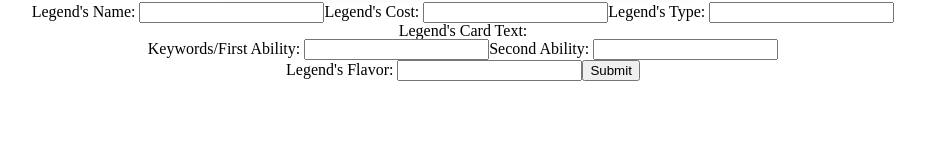
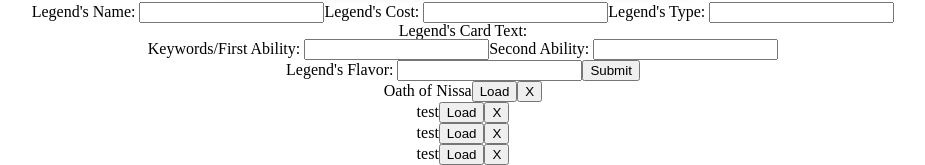
Before and after one commit to Grebllah/phase-2-project, a React (Create React App) app: page / in a window 1280 px wide. Shown: the part 1130-1295 px from the top of the page, without its empty margins (177-1102 px from the left). Before the commit the page ends 1211 px from the top, so only its background shows below. Built offline with nearby package versions, Linux system fonts and the light colour scheme; no server answers; data requests are answered from the project's data file.

Commit message:
update legends json data

```diff
--- a/db.json
+++ b/db.json
@@ -9,6 +9,36 @@
         "descrip2": "You may spend mana as though it were mana of any color to cast planeswalker spells."
       },
       "flavor": "”For the life of every plane, I will keep watch.”"
+    },
+    {
+      "legendName": "test",
+      "legendType": "test",
+      "legendText": {
+        "descrip1": "test",
+        "descrip2": "test"
+      },
+      "flavor": "test",
+      "id": "HqGAw6m"
+    },
+    {
+      "legendName": "test",
+      "legendType": "test",
+      "legendText": {
+        "descrip1": "test",
+        "descrip2": "test"
+      },
+      "flavor": "test",
+      "id": "2ic8V1n"
+    },
+    {
+      "legendName": "test",
+      "legendType": "test",
+      "legendText": {
+        "descrip1": "test",
+        "descrip2": "test"
+      },
+      "flavor": "test",
+      "id": "OJdmv81"
     }
   ]
 }
--- a/src/App.js
+++ b/src/App.js
@@ -4,13 +4,14 @@ import CharacterOptions from './CharacterOptions'
 import Chosen from './Chosen'
 import CardTemplate from './CardTemplate'
 import CustomCardForm from './CustomCardForm'
+import CustomLegends from './CustomLegends';
 
 function App() {
   const [characterChoice, setCharacterChoice] = useState(null)
   const [characterData, setCharacterData] = useState([])
   const [characterLore, setCharacterLore] = useState([])
   const [formData, setFormData] = useState({})
-  const [legends, setLegends] = useState({})
+  const [legends, setLegends] = useState([])
   const excludedTerms = ["Will", "Abian", "Dungeon", "Master", "Duck", "Ersta", "Grist", "Oko"]
 
   const handleCharChange = (e) => {
@@ -25,9 +26,12 @@ function App() {
     })
   }
 
+  const addLegend = (legend)=>{
+    setLegends([...legends, legend])
+  }
   const handleSubmit = (e) => {
     e.preventDefault()
-    fetch("http://localhost:3000/legends", {
+    const configObj = {
       method: 'POST',
       headers: {
          'Content-Type': 'application/json',
@@ -39,11 +43,21 @@ function App() {
                 "descrip1": `${formData.legendText1}`,
                 "descrip2": `${formData.legendText2}`
             },
-            "flavor": `${formData.flavor}`
+            "flavor": `${formData.legendFlavor}`
       })
-    })
+    }
+    fetch('http://localhost:3000/legends', configObj)
+      .then(res => res.json())
+      .then(data => addLegend(data))
   }
 
+  const handleLegendDelete = (e) => {
+    console.log(e)
+  }
+
+  const handleLegendClick = (e) => {
+    console.log("legend fill in")
+  }
   useEffect (()=>{
     fetch ("https://api.scryfall.com/catalog/planeswalker-types")
     .then ((res) => res.json())
@@ -71,8 +85,6 @@ function App() {
     })
   }, [characterChoice])
 
-  console.log(legends)
-
   return (
     <div className="App">
       <header className="App-header">
@@ -81,7 +93,7 @@ function App() {
           className="App-logo"
           alt="logo"
         />
-        <h1 className="App-title">Magic: The Gathering Lore App</h1>
+        <h1 className="App-title">Magic: The Gathering Lore and Custom Legend Creation App</h1>
         <div>
           <CharacterOptions
             excludedTerms = {excludedTerms}
@@ -101,6 +113,7 @@ function App() {
             handleChange = {handleChange}
             handleSubmit = {handleSubmit}
           ></CustomCardForm>
+          <CustomLegends legends = {legends} handleLegendDelete={handleLegendDelete} handleLegendClick={handleLegendClick}></CustomLegends>
         </div>
       </header>
     </div>
--- /dev/null
+++ b/src/CustomLegends.js
@@ -0,0 +1,17 @@
+import React from "react";
+
+function CustomLegends ({ legends, handleLegendDelete, handleLegendClick }){
+
+    const mappedLegends = legends.map((legend) => {
+         return <div key={legend.id}>
+            {legend.legendName}
+            <button onClick={handleLegendClick}>Load</button>
+            <button onClick={handleLegendDelete}>X</button>
+         </div>
+    })
+    return (
+        <div>{mappedLegends}</div>
+    )
+}
+
+export default CustomLegends
```
